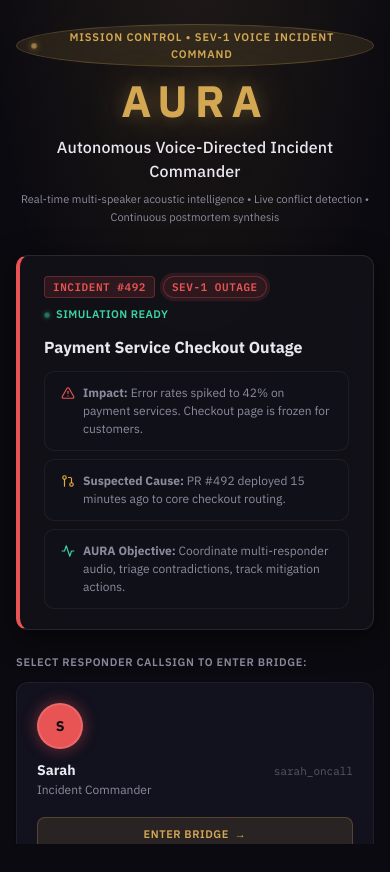
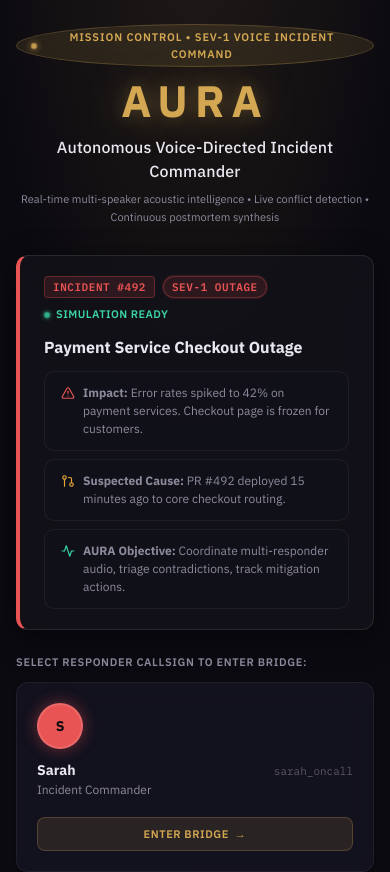
Before and after one commit to akanksha-dot-dev/aura, a Next.js app: page /lobby in a window 390 px wide. Shown: the top 872 px of the page. Before the commit the page ends 844 px from the top, so only its background shows below. Built offline with nearby package versions, Linux system fonts and the light colour scheme.

Commit message:
fix(reality): resolve hydration mismatch, lobby scrolling, bottom dock collisions, and light mode contrast

```diff
--- a/app/globals.css
+++ b/app/globals.css
@@ -164,42 +164,50 @@
 }
 
 [data-theme="light"] {
-  --bg-base: #F4F3F8;
+  --bg-base: #F3F4F7;
   --bg-surface: #FFFFFF;
-  --bg-surface-raised: #F0EFF5;
-  --bg-surface-hover: #E8E7EE;
-  --bg-overlay: rgba(244, 243, 248, 0.9);
-
-  --bg-glass: rgba(255, 255, 255, 0.72);
-  --bg-glass-hover: rgba(255, 255, 255, 0.85);
-  --bg-glass-raised: rgba(240, 239, 245, 0.65);
-  --bg-glass-panel: rgba(255, 255, 255, 0.85);
-  --border-glass: rgba(0, 0, 0, 0.06);
-  --border-glass-emphasis: rgba(0, 0, 0, 0.10);
-
-  --border-subtle: rgba(0, 0, 0, 0.06);
-  --border-default: rgba(0, 0, 0, 0.08);
-  --border-emphasis: rgba(0, 0, 0, 0.12);
-
-  --text-primary: #1A1926;
-  --text-secondary: #5A5669;
-  --text-muted: #8E8A9D;
-  --text-disabled: #BAB7C8;
-  --text-inverse: #E8E6EF;
-
-  --shadow-card: 0 1px 3px rgba(0, 0, 0, 0.08), 0 0 1px rgba(0, 0, 0, 0.04);
-  --shadow-panel: 0 4px 20px rgba(0, 0, 0, 0.08), 0 0 1px rgba(0, 0, 0, 0.04);
-  --shadow-float: 0 8px 32px rgba(0, 0, 0, 0.12), 0 2px 8px rgba(0, 0, 0, 0.06);
-  --shadow-modal: 0 16px 64px rgba(0, 0, 0, 0.15), 0 4px 16px rgba(0, 0, 0, 0.08);
-  --shadow-glass: 0 4px 24px rgba(0, 0, 0, 0.06), 0 0 1px rgba(0, 0, 0, 0.04);
-
-  /* Semantic colors stay the same hue but dim tokens invert */
-  --color-fact-dim: rgba(59, 212, 162, 0.10);
-  --color-hypothesis-dim: rgba(232, 168, 56, 0.10);
-  --color-decision-dim: rgba(123, 140, 255, 0.10);
-  --color-action-dim: rgba(232, 125, 62, 0.10);
-  --color-conflict-dim: rgba(232, 84, 84, 0.10);
-  --color-aura-dim: rgba(212, 168, 83, 0.10);
+  --bg-surface-raised: #FFFFFF;
+  --bg-surface-hover: #EAEBF0;
+  --bg-overlay: rgba(243, 244, 247, 0.94);
+
+  --bg-glass: rgba(255, 255, 255, 0.88);
+  --bg-glass-hover: #F0F2F7;
+  --bg-glass-raised: #FFFFFF;
+  --bg-glass-panel: rgba(255, 255, 255, 0.94);
+  --border-glass: rgba(0, 0, 0, 0.12);
+  --border-glass-emphasis: rgba(0, 0, 0, 0.20);
+
+  --border-subtle: rgba(0, 0, 0, 0.08);
+  --border-default: rgba(0, 0, 0, 0.12);
+  --border-emphasis: rgba(0, 0, 0, 0.18);
+
+  --text-primary: #10111A;
+  --text-secondary: #2C2F3E;
+  --text-tertiary: #4B4F64;
+  --text-muted: #5F647A;
+  --text-disabled: #8D93A8;
+  --text-inverse: #FFFFFF;
+
+  --shadow-card: 0 1px 4px rgba(0, 0, 0, 0.08), 0 0 1px rgba(0, 0, 0, 0.10);
+  --shadow-panel: 0 4px 20px rgba(0, 0, 0, 0.09), 0 0 1px rgba(0, 0, 0, 0.10);
+  --shadow-float: 0 8px 32px rgba(0, 0, 0, 0.12), 0 2px 8px rgba(0, 0, 0, 0.08);
+  --shadow-modal: 0 16px 64px rgba(0, 0, 0, 0.18), 0 4px 16px rgba(0, 0, 0, 0.10);
+  --shadow-glass: 0 4px 20px rgba(0, 0, 0, 0.07), 0 0 1px rgba(0, 0, 0, 0.10);
+
+  /* Deepen semantic text colors for crisp WCAG AA contrast against white */
+  --color-fact: #087F5B;
+  --color-hypothesis: #1D4ED8;
+  --color-decision: #6D28D9;
+  --color-action: #C2410C;
+  --color-conflict: #DC2626;
+  --color-aura: #9A6700;
+
+  --color-fact-dim: rgba(8, 127, 91, 0.12);
+  --color-hypothesis-dim: rgba(29, 78, 216, 0.12);
+  --color-decision-dim: rgba(109, 40, 217, 0.12);
+  --color-action-dim: rgba(194, 65, 12, 0.12);
+  --color-conflict-dim: rgba(220, 38, 38, 0.12);
+  --color-aura-dim: rgba(154, 103, 0, 0.14);
 }
 
 /* ─── Base Reset & Norms ─── */
@@ -210,9 +218,8 @@
 }
 
 html {
-  height: 100%;
+  min-height: 100%;
   color-scheme: dark;
-  overflow: hidden;
 }
 
 [data-theme="light"] {
@@ -220,7 +227,7 @@ html {
 }
 
 body {
-  height: 100%;
+  min-height: 100%;
   background:
     radial-gradient(ellipse 80% 50% at 50% 0%, rgba(212, 168, 83, 0.03) 0%, transparent 60%),
     radial-gradient(circle at 80% 80%, rgba(123, 140, 255, 0.02) 0%, transparent 50%),
@@ -232,7 +239,6 @@ body {
   -webkit-font-smoothing: antialiased;
   -moz-osx-font-smoothing: grayscale;
   text-rendering: optimizeLegibility;
-  overflow: hidden;
 }
 
 [data-theme="light"] body {
@@ -712,12 +718,6 @@ input, textarea, select {
   border-left: 1px solid var(--border-glass);
 }
 
-.incident-stats {
-  container-type: inline-size;
-  container-name: stats;
-  grid-area: stats;
-}
-
 .narrative-bar {
   container-type: inline-size;
   container-name: narrative;
@@ -790,16 +790,6 @@ input, textarea, select {
 @container narrative (max-width: 500px) {
   .narrative-bar__inflection-label {
     display: none !important;
-  }
-}
-
-/* 6. IncidentStats: compact stats items on narrow widths (< 180px) */
-@container stats (max-width: 180px) {
-  .incident-stats {
-    padding: var(--space-1) !important;
-  }
-  .incident-stats__item {
-    padding: 2px 4px !important;
   }
 }
 
@@ -940,7 +930,7 @@ input, textarea, select {
   border-top: 1px solid var(--border-glass-emphasis);
   box-shadow: 0 -4px 24px rgba(0, 0, 0, 0.45);
   display: grid;
-  grid-template-columns: var(--speaker-col-width, 250px) 1fr auto;
+  grid-template-columns: minmax(180px, var(--speaker-col-width, 250px)) minmax(0, 1fr) auto;
   align-items: center;
   overflow: visible;
   z-index: var(--z-sticky);
@@ -950,6 +940,7 @@ input, textarea, select {
 .mission-deck__tension {
   width: 100%;
   height: 100%;
+  min-width: 160px;
   overflow: hidden;
   border-right: 1px solid var(--border-glass);
 }
@@ -964,17 +955,21 @@ input, textarea, select {
 .mission-deck__right {
   display: flex;
   align-items: center;
-  gap: var(--space-2);
+  gap: var(--space-3);
   height: 100%;
-  padding: 0 var(--space-3);
+  padding: 0 var(--space-4);
+  margin-right: 56px;
   flex-shrink: 0;
   position: relative;
+  white-space: nowrap;
 }
 
 .mission-deck__stats {
   height: 100%;
   display: flex;
   align-items: center;
+  flex-shrink: 0;
+  white-space: nowrap;
 }
 
 .mission-deck__log-btn {
@@ -1826,27 +1821,37 @@ input, textarea, select {
   }
 
   .command-center {
-    position: relative;
-    inset: auto;
-    width: 100vw;
-    min-height: 100vh;
-    height: auto;
-    display: flex;
-    flex-direction: column;
-    overflow-y: auto;
-    overflow-x: hidden;
+    display: flex !important;
+    flex-direction: column !important;
+    grid-template-columns: none !important;
+    grid-template-rows: none !important;
+    grid-template-areas: none !important;
+    position: relative !important;
+    inset: auto !important;
+    width: 100vw !important;
+    min-height: 100vh !important;
+    height: auto !important;
+    overflow-y: auto !important;
+    overflow-x: hidden !important;
+  }
+
+  .command-center > * {
+    grid-area: auto !important;
   }
 
   .speaker-panel {
-    display: none;
+    display: none !important;
   }
 
   .status-bar {
-    height: auto;
-    min-height: 52px;
-    flex-wrap: wrap;
-    padding: var(--space-2) var(--space-3);
-    gap: var(--space-2);
+    height: auto !important;
+    min-height: 52px !important;
+    flex-wrap: wrap !important;
+    padding: var(--space-2) var(--space-3) !important;
+    gap: var(--space-2) !important;
+    position: sticky !important;
+    top: 0 !important;
+    z-index: var(--z-sticky) !important;
   }
 
   .status-bar__identity {
@@ -1862,38 +1867,54 @@ input, textarea, select {
   }
 
   .main-view {
-    min-height: 480px;
-    height: auto;
-    flex: 1;
+    min-height: 500px !important;
+    height: auto !important;
+    flex: 1 0 auto !important;
   }
 
   .main-view__tabs {
-    width: 100%;
+    width: 100% !important;
   }
 
   .action-tracker {
-    width: 100%;
-    max-height: 420px;
-    height: auto;
-    border-left: none;
-    border-top: 1px solid var(--border-glass-emphasis);
-    overflow-y: auto;
+    width: 100% !important;
+    max-height: 420px !important;
+    height: auto !important;
+    border-left: none !important;
+    border-top: 1px solid var(--border-glass-emphasis) !important;
+    flex-shrink: 0 !important;
+    overflow-y: auto !important;
   }
 
   .mission-deck {
-    height: 48px;
-    grid-template-columns: 1fr auto;
-    position: sticky;
-    bottom: 0;
+    height: auto !important;
+    min-height: 52px !important;
+    width: 100% !important;
+    display: flex !important;
+    flex-wrap: wrap !important;
+    justify-content: space-between !important;
+    align-items: center !important;
+    padding: var(--space-2) var(--space-3) !important;
+    position: sticky !important;
+    bottom: 0 !important;
   }
 
   .mission-deck__tension {
-    display: none;
+    display: none !important;
   }
 
   .mission-deck__captions {
-    border-right: none;
-    padding: 0 var(--space-2);
+    flex: 1 1 100% !important;
+    border-right: none !important;
+    margin-bottom: var(--space-1) !important;
+    padding: 0 !important;
+  }
+
+  .mission-deck__right {
+    width: 100% !important;
+    justify-content: space-between !important;
+    margin-right: 0 !important;
+    padding: 0 !important;
   }
 
   .transcript-drawer {
@@ -1908,22 +1929,25 @@ input, textarea, select {
 
 .lobby-container {
   min-height: 100vh;
-  display: flex;
-  align-items: center;
-  justify-content: center;
-  padding: var(--space-8) var(--space-6);
+  width: 100%;
+  display: flex;
+  flex-direction: column;
+  align-items: center;
+  justify-content: flex-start;
+  padding: var(--space-8) var(--space-6) var(--space-16) var(--space-6);
   background:
     radial-gradient(ellipse 80% 50% at 50% -10%, rgba(212, 168, 83, 0.12) 0%, transparent 70%),
     radial-gradient(circle at 15% 85%, rgba(123, 140, 255, 0.05) 0%, transparent 50%),
     radial-gradient(circle at 85% 85%, rgba(59, 212, 162, 0.04) 0%, transparent 50%),
     var(--bg-base);
   position: relative;
+  overflow-y: auto;
   overflow-x: hidden;
 }
 
 @media (max-width: 768px) {
   .lobby-container {
-    padding: var(--space-6) var(--space-4);
+    padding: var(--space-6) var(--space-4) var(--space-12) var(--space-4);
   }
 }
 
--- a/components/AgoraAnalyticsOverlay.tsx
+++ b/components/AgoraAnalyticsOverlay.tsx
@@ -74,6 +74,7 @@ export function AgoraAnalyticsOverlay({
           display: inline-flex;
           align-items: center;
           user-select: none;
+          flex-shrink: 0;
         }
 
         .agora-telemetry-pill {
```
Also changed, not shown: app/page.tsx (+9 -2 lines), components/IncidentStats.tsx (+5 -4 lines), components/StatusBar.tsx (+28 -14 lines), components/TimelineFeed.tsx (+41 -0 lines).
